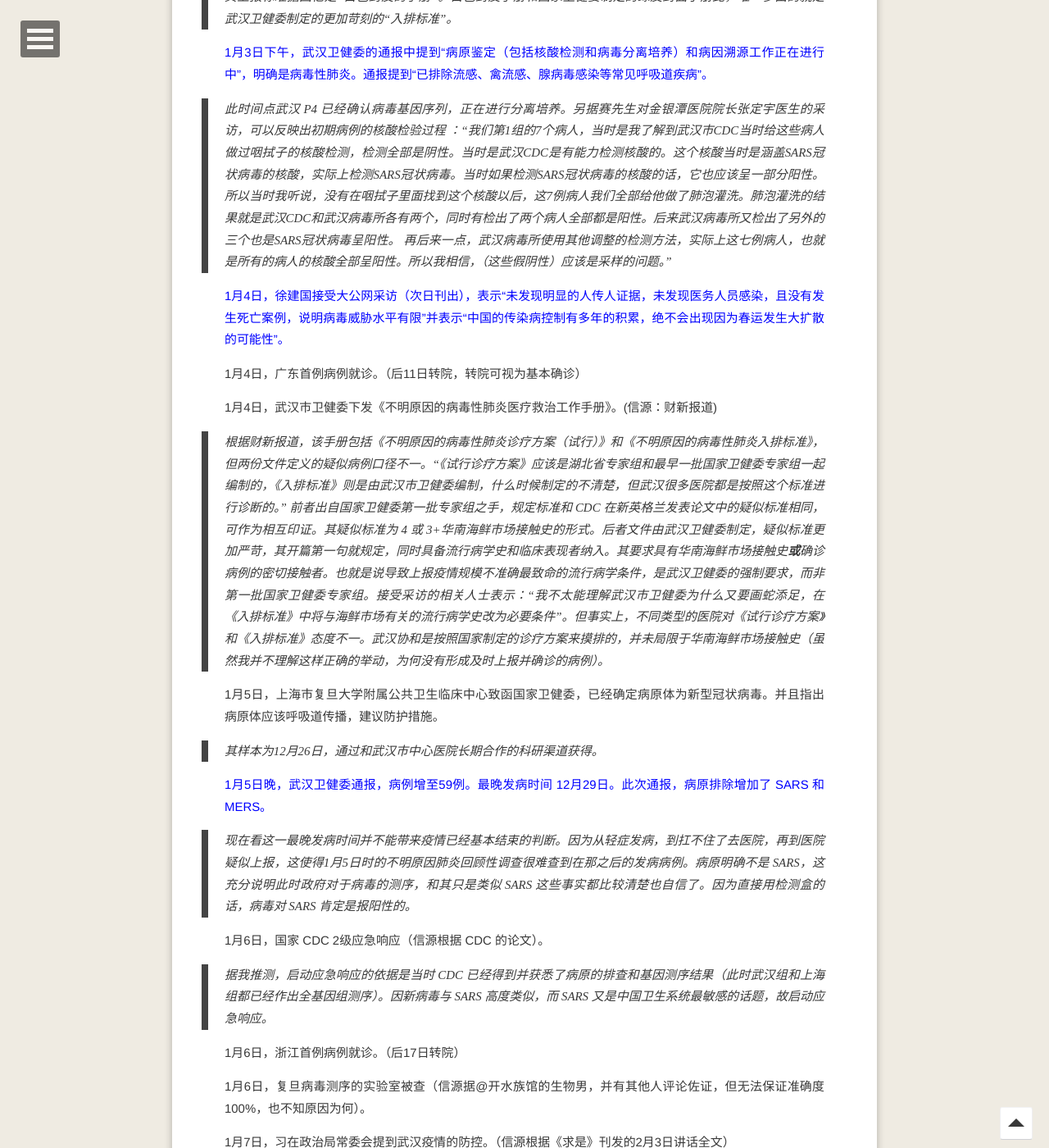
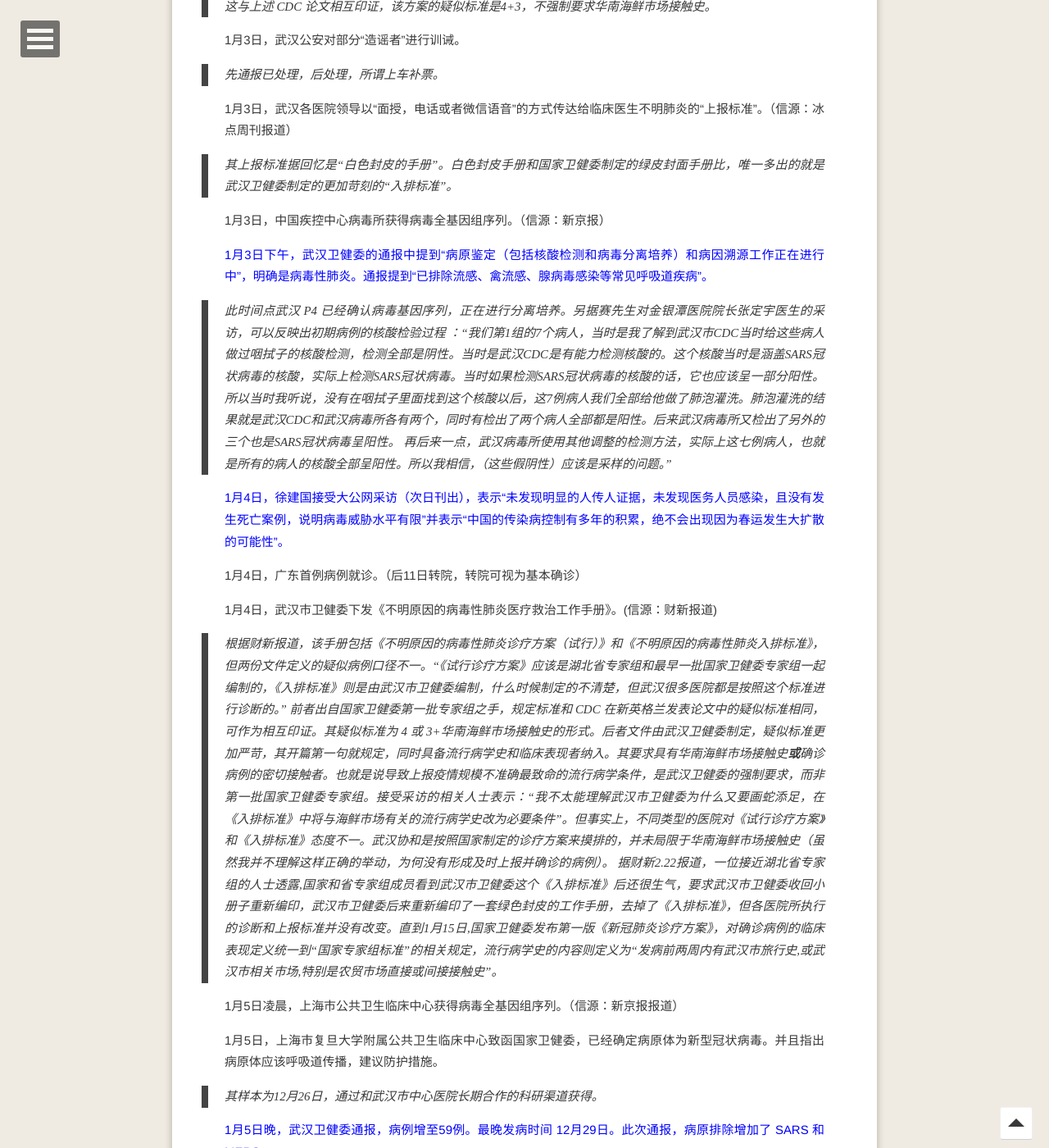
Before and after one commit to refraction-ray/refraction-ray.github.io, a Jekyll site: the page built from _posts/2020-02-19-疫情的早期记忆：时间轴和信息流.md, in a window 1280 px wide and 1400 px high, scrolled down 3967 px. Shown: the whole window at 82% size. Built offline with Jekyll 4.4.1, drawn with Linux system fonts in a browser that asks for light colours; comment, search, counter and statistics services are not loaded; some of the changed text lies outside the part shown.

Commit message:
some update on gene sequence from ccdc

```diff
--- a/_posts/2020-02-19-疫情的早期记忆：时间轴和信息流.md
+++ b/_posts/2020-02-19-疫情的早期记忆：时间轴和信息流.md
@@ -30,6 +30,8 @@ comments: true
 
 12月1日，论文可追溯的最早的病人在武汉发病。
 
+> 据新京报报道，目前已知的最早一名患者在2019年12月1日发病。武汉金银潭医院记录了这名患者的就医记录，在该院重症监护室主任吴文娟的回忆中，这是一名年过七旬的男子，患有脑梗、老年痴呆，几乎不出门，住处离华南海鲜市场很近，但从未去过。
+
 12月中旬，病毒至晚此时开始人传人。（信源：CDC 论文）
 
 12月25日之前，武汉市一些医院陆续收治了一批不明原因肺炎的病人。
@@ -59,6 +61,8 @@ comments: true
 12月30日，武汉市中心医院送检患者样本报告结果显示感染的是一种冠状病毒。化验单上标注有“SARS冠状病毒”字样。（信源中国新闻周刊报道，也有微信截图显示当日同济医院也拿到了类似患者的送检报告）
 
 12月30日，省市区疾控形成病例情况流行病学调查报告。当时已经将病例定义锁定在华南海鲜市场接触史及其家人，当时累计搜索病例数为25。（信源据知识分子财经博客）
+
+12月30日晚，中科院武汉病毒所收到武汉金银潭医院送来的不明原因肺炎样品。（信源：新京报报道）
 
 <span style="color:blue"> 12月30日晚，武汉出现 SARS 病例或者类似 SARS 病例的消息，被一些武汉临床医生在微信群中传出，被截图流出后，和市卫健委收治通知的截图传播范围扩大至公共网络空间。</span>
 
@@ -92,6 +96,8 @@ comments: true
 
 > 这直到19日晚才公开。
 
+1月2日中午，中国疾控中心病毒所第一次接收湖北省疾控中心送检的4例武汉不明原因病毒性肺炎疫情病例标本。（信源：新京报报道）
+
 1月2日，武汉病毒所确定病毒全基因序列（信源：病毒所自己后来发的官方通稿）。
 
 1月2日，各医院开始要求医务人员之间不许公开谈及病情，不得通过文字、图片等可能留存证据的方式谈论病情。相关医院开始对前一日提到的“造谣者”医生进行训诫，指责他们“作为专业人士没有原则，造谣生事，你们这种不负责任的行为导致了社会恐慌，影响了武汉市发展、稳定的局面”。（信源多个后续报道相互印证）
@@ -118,6 +124,8 @@ comments: true
 
 > 其上报标准据回忆是“白色封皮的手册”。白色封皮手册和国家卫健委制定的绿皮封面手册比，唯一多出的就是武汉卫健委制定的更加苛刻的“入排标准”。
 
+1月3日，中国疾控中心病毒所获得病毒全基因组序列。（信源：新京报）
+
 <span style="color:blue"> 1月3日下午，武汉卫健委的通报中提到“病原鉴定（包括核酸检测和病毒分离培养）和病因溯源工作正在进行中”，明确是病毒性肺炎。通报提到“已排除流感、禽流感、腺病毒感染等常见呼吸道疾病”。</span>
 
 > 此时间点武汉 P4 已经确认病毒基因序列，正在进行分离培养。另据赛先生对金银潭医院院长张定宇医生的采访，可以反映出初期病例的核酸检验过程 ：“我们第1组的7个病人，当时是我了解到武汉市CDC当时给这些病人做过咽拭子的核酸检测，检测全部是阴性。当时是武汉CDC是有能力检测核酸的。这个核酸当时是涵盖SARS冠状病毒的核酸，实际上检测SARS冠状病毒。当时如果检测SARS冠状病毒的核酸的话，它也应该呈一部分阳性。
@@ -131,6 +139,9 @@ comments: true
 1月4日，武汉市卫健委下发《不明原因的病毒性肺炎医疗救治工作手册》。(信源：财新报道)
 
 > 根据财新报道，该手册包括《不明原因的病毒性肺炎诊疗方案（试行）》和《不明原因的病毒性肺炎入排标准》，但两份文件定义的疑似病例口径不一。“《试行诊疗方案》应该是湖北省专家组和最早一批国家卫健委专家组一起编制的，《入排标准》则是由武汉市卫健委编制，什么时候制定的不清楚，但武汉很多医院都是按照这个标准进行诊断的。” 前者出自国家卫健委第一批专家组之手，规定标准和 CDC 在新英格兰发表论文中的疑似标准相同，可作为相互印证。其疑似标准为 4 或 3+华南海鲜市场接触史的形式。后者文件由武汉卫健委制定，疑似标准更加严苛，其开篇第一句就规定，同时具备流行病学史和临床表现者纳入。其要求具有华南海鲜市场接触史**或**确诊病例的密切接触者。也就是说导致上报疫情规模不准确最致命的流行病学条件，是武汉卫健委的强制要求，而非第一批国家卫健委专家组。接受采访的相关人士表示：“我不太能理解武汉市卫健委为什么又要画蛇添足，在《入排标准》中将与海鲜市场有关的流行病学史改为必要条件”。但事实上，不同类型的医院对《试行诊疗方案》和《入排标准》态度不一。武汉协和是按照国家制定的诊疗方案来摸排的，并未局限于华南海鲜市场接触史（虽然我并不理解这样正确的举动，为何没有形成及时上报并确诊的病例）。
+> 据财新2.22报道，一位接近湖北省专家组的人士透露,国家和省专家组成员看到武汉市卫健委这个《入排标准》后还很生气，要求武汉市卫健委收回小册子重新编印，武汉市卫健委后来重新编印了一套绿色封皮的工作手册，去掉了《入排标准》，但各医院所执行的诊断和上报标准并没有改变。直到1月15日,国家卫健委发布第一版《新冠肺炎诊疗方案》，对确诊病例的临床表现定义统一到“国家专家组标准”的相关规定，流行病学史的内容则定义为“发病前两周内有武汉市旅行史,或武汉市相关市场,特别是农贸市场直接或间接接触史”。
+
+1月5日凌晨，上海市公共卫生临床中心获得病毒全基因组序列。（信源：新京报报道）
 
 1月5日，上海市复旦大学附属公共卫生临床中心致函国家卫健委，已经确定病原体为新型冠状病毒。并且指出病原体应该呼吸道传播，建议防护措施。
 
@@ -268,6 +279,8 @@ comments: true
 
 1月16日，武汉开启检查措施，体温超过 37.3 将不准离汉。（内容据 CDC 论文，实际执行情况存疑）
 
+1月17日凌晨，上海首例核酸检测结果弱阳性。（信源根据关于上海流调人员的新闻）
+
 
 <span style="color:blue"> 1月17日上午，湖北省人大闭幕。</span>
 
```
